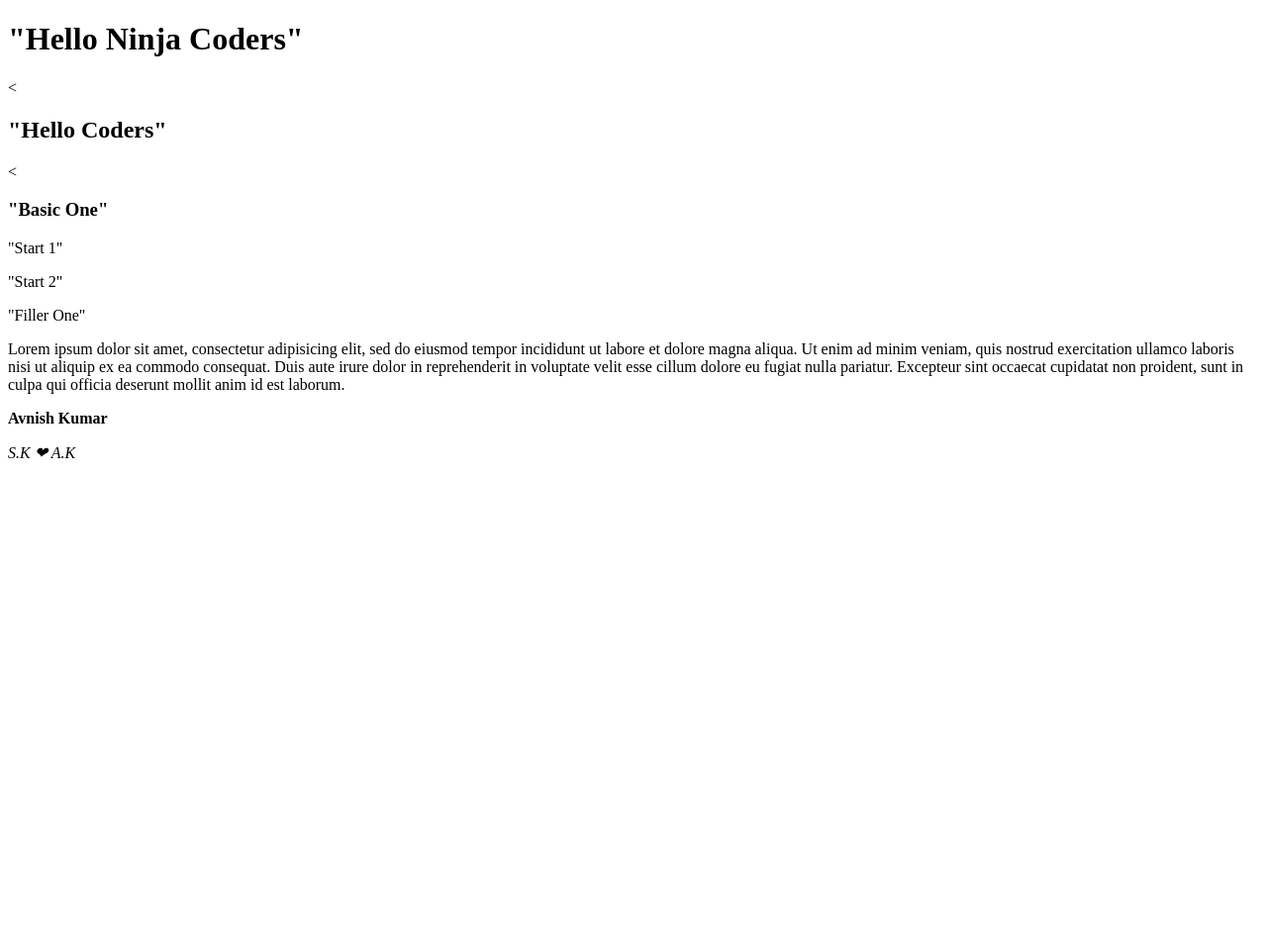
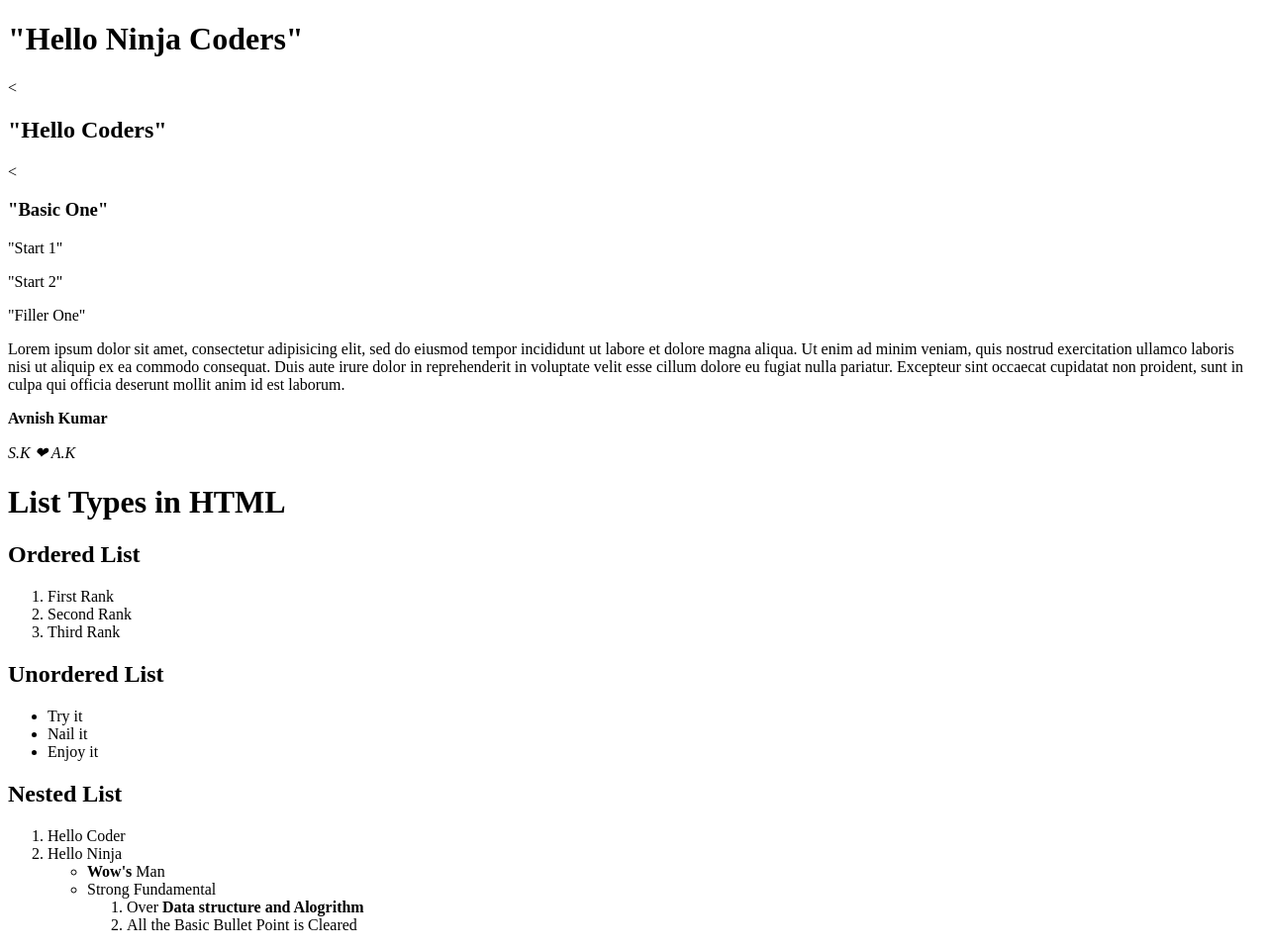
Before and after one commit to avnishaks/Python-Web-Framwork-Learning, a plain HTML site: page HTML_LEVEL_ONE/basic.html in a window 1280 px wide. Shown: the whole page at 99% size. Before the commit the page ends 800 px from the top, so only its background shows below. Drawn offline with Linux system fonts and the light colour scheme.

Commit message:
List (Ordered/Unordered) in HTML

```diff
--- a/HTML_LEVEL_ONE/basic.html
+++ b/HTML_LEVEL_ONE/basic.html
@@ -7,6 +7,7 @@
   <body>
     <!-- (This way we used to do
     the comment in HTML ) Here All things are in the comment section -->
+    <!-- Lecture 1 -->
 
     <h1>"Hello Ninja Coders"</h1>
     <<h2>"Hello Coders"</h2>
@@ -17,5 +18,40 @@
 
     <p><b>Avnish Kumar</b></p>
     <p><i>S.K ❤ A.K</i></p>
+
+    <!-- Lecture -3 (List in HTML :- Ordered List and Unordered List)-->
+
+    <h1>List Types in HTML</h1>
+    <h2><strong>Ordered List</strong></h2>
+    <ol>
+      <li>First Rank</li>
+      <li>Second Rank</li>
+      <li>Third Rank</li>
+    </ol>
+
+    <h2><strong>Unordered List</strong></h2>
+    <ul>
+      <li>Try it</li>
+      <li>Nail it</li>
+      <li>Enjoy it</li>
+    </ul>
+
+
+    <h2><strong>Nested List</strong></h2>
+    <ol>
+      <li>Hello Coder</li>
+      <li>Hello Ninja</li>
+      <ul>
+        <li><strong>Wow's</strong> Man</li>
+        <li>Strong Fundamental</li>
+        <ol>
+          <li>Over <strong>Data structure and Alogrithm</strong></li>
+          <li>All the Basic Bullet Point is Cleared</li>
+        </ol>
+      </ul>
+    </ol>
+
+
+
   </body>
 </html>
```
